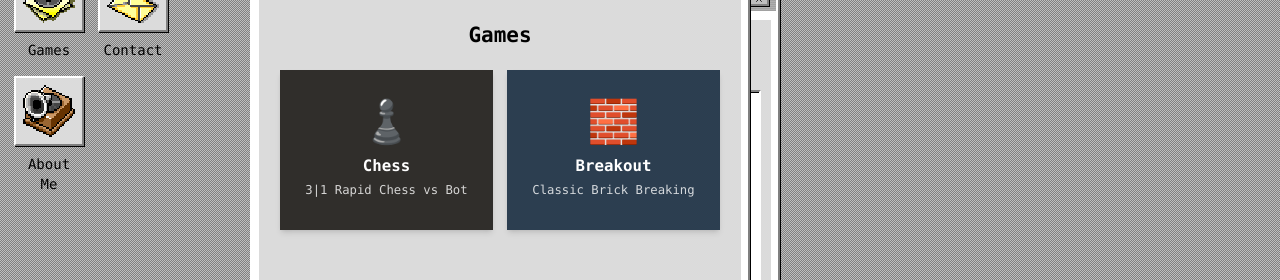
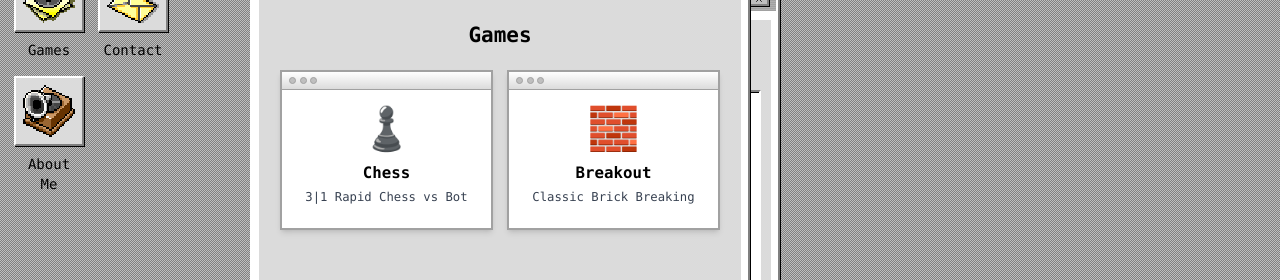
Before and after one commit to jungkj/studio, a Next.js app: page / in a window 1280 px wide. Both pictures are taken after a click on the element "Games". Shown: the part 217-497 px from the top of the page. Built offline with nearby package versions, Linux system fonts and the light colour scheme; no server answers; the database is empty.

Commit message:
Polish game UI with retro Mac styling
Updated the games launcher to use classic Mac OS window-style cards with mini title bars instead of colored blocks. Also swapped chess piece styles - white pieces now use filled symbols with black outlines for much better visibility against the board.

```diff
--- a/src/components/ChessGame.tsx
+++ b/src/components/ChessGame.tsx
@@ -10,10 +10,10 @@ interface ChessGameProps {
   onClose?: () => void;
 }
 
-// Chess piece unicode symbols with better visibility
+// Chess piece unicode symbols - using filled versions for white pieces
 const PIECE_SYMBOLS = {
-  'K': '♔', 'Q': '♕', 'R': '♖', 'B': '♗', 'N': '♘', 'P': '♙',
-  'k': '♚', 'q': '♛', 'r': '♜', 'b': '♝', 'n': '♞', 'p': '♟'
+  'K': '♚', 'Q': '♛', 'R': '♜', 'B': '♝', 'N': '♞', 'P': '♟',  // White pieces (filled)
+  'k': '♔', 'q': '♕', 'r': '♖', 'b': '♗', 'n': '♘', 'p': '♙'   // Black pieces (outline)
 };
 
 interface DragState {
@@ -437,13 +437,15 @@ export const ChessGame: React.FC<ChessGameProps> = ({ onClose }) => {
                 {/* Piece */}
                 {piece && !isDragOrigin && (
                   <span
-                    className={`text-6xl leading-none ${piece.color === 'w' ? 'text-white' : 'text-black'} drop-shadow-md`}
+                    className={`text-6xl leading-none`}
                     style={{
                       cursor: piece.color === playerColor && game.turn() === playerColor ? 'grab' : 'default',
                       userSelect: 'none',
-                      filter: piece.color === 'w'
-                        ? 'drop-shadow(1px 1px 2px rgba(0,0,0,0.5))'
-                        : 'drop-shadow(1px 1px 1px rgba(0,0,0,0.3))'
+                      color: piece.color === 'w' ? '#FFFFFF' : '#000000',
+                      textShadow: piece.color === 'w'
+                        ? '0 0 3px #000, 1px 1px 2px rgba(0,0,0,0.8)'
+                        : '0 0 2px #fff, 1px 1px 1px rgba(255,255,255,0.3)',
+                      WebkitTextStroke: piece.color === 'w' ? '1px black' : '0.5px white'
                     }}
                   >
                     {PIECE_SYMBOLS[`${piece.color === 'w' ? piece.type.toUpperCase() : piece.type}`]}
@@ -476,11 +478,13 @@ export const ChessGame: React.FC<ChessGameProps> = ({ onClose }) => {
             }}
           >
             <span
-              className={`text-6xl leading-none ${dragState.piece.color === 'w' ? 'text-white' : 'text-black'}`}
+              className={`text-6xl leading-none`}
               style={{
-                filter: dragState.piece.color === 'w'
-                  ? 'drop-shadow(2px 2px 4px rgba(0,0,0,0.5))'
-                  : 'drop-shadow(2px 2px 3px rgba(0,0,0,0.3))'
+                color: dragState.piece.color === 'w' ? '#FFFFFF' : '#000000',
+                textShadow: dragState.piece.color === 'w'
+                  ? '0 0 3px #000, 2px 2px 4px rgba(0,0,0,0.8)'
+                  : '0 0 2px #fff, 2px 2px 3px rgba(255,255,255,0.3)',
+                WebkitTextStroke: dragState.piece.color === 'w' ? '1px black' : '0.5px white'
               }}
             >
               {PIECE_SYMBOLS[`${dragState.piece.color === 'w' ? dragState.piece.type.toUpperCase() : dragState.piece.type}`]}
--- a/src/components/GamesLauncherApp.tsx
+++ b/src/components/GamesLauncherApp.tsx
@@ -35,17 +35,27 @@ export const GamesLauncherApp: React.FC<GamesLauncherAppProps> = ({ onClose, onL
             key={game.id}
             onClick={() => onLaunchGame(game.id as 'chess' | 'breakout')}
             className={`
-              ${game.color} text-white rounded-lg p-6
-              hover:brightness-110 active:brightness-95
-              transition-all duration-150 transform hover:scale-105
-              shadow-md hover:shadow-lg
+              bg-white border-2 border-mac-darker-gray
+              hover:bg-mac-light-gray active:bg-mac-medium-gray
+              transition-colors duration-150
+              shadow-md hover:shadow-lg active:shadow-inner
               flex flex-col items-center justify-center
-              min-h-[160px]
+              min-h-[160px] p-6
+              relative overflow-hidden
             `}
           >
-            <div className="text-5xl mb-3">{game.icon}</div>
-            <h3 className="font-bold text-lg mb-1">{game.name}</h3>
-            <p className="text-sm opacity-80">{game.description}</p>
+            {/* Classic Mac OS window-style header */}
+            <div className="absolute top-0 left-0 right-0 h-5 bg-gradient-to-b from-white to-mac-light-gray border-b border-mac-darker-gray flex items-center px-2">
+              <div className="flex gap-1">
+                <div className="w-2 h-2 rounded-full bg-mac-medium-gray border border-mac-darker-gray"></div>
+                <div className="w-2 h-2 rounded-full bg-mac-medium-gray border border-mac-darker-gray"></div>
+                <div className="w-2 h-2 rounded-full bg-mac-medium-gray border border-mac-darker-gray"></div>
+              </div>
+            </div>
+
+            <div className="text-5xl mb-3 mt-4">{game.icon}</div>
+            <h3 className="font-bold text-lg mb-1 text-black">{game.name}</h3>
+            <p className="text-sm text-gray-700">{game.description}</p>
           </button>
         ))}
       </div>
```
